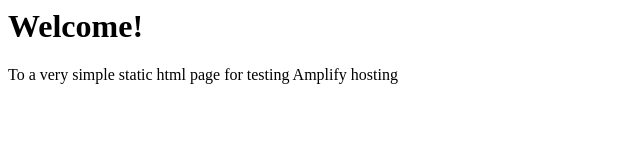
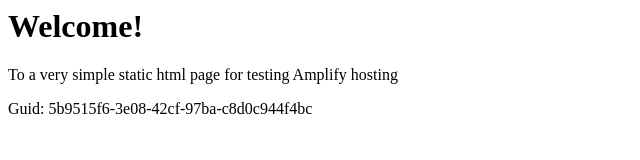
Before and after one commit to aws-aemilia-nrt/Github-PR-Commit-Integration-Test-DoNotTouch-GithubWebhookPreviewCanaryTest-v1-prod-ap-northeast-1, a website: page src/index.html in a window 1280 px wide. Shown: the whole page, without its empty margins (0-640 px from the left). Drawn offline with Linux system fonts and the light colour scheme.

Commit message:
commit from integ tests

```diff
--- a/src/index.html
+++ b/src/index.html
@@ -1,3 +1,5 @@
+
+
 <html lang="en">
 
 <head>
@@ -10,6 +12,6 @@
 <body>
     <h1>Welcome!</h1>
     <p>To a very simple static html page for testing Amplify hosting</p>
-</body>
+    <p>Guid: 5b9515f6-3e08-42cf-97ba-c8d0c944f4bc</p></body>
 
 </html>
```
